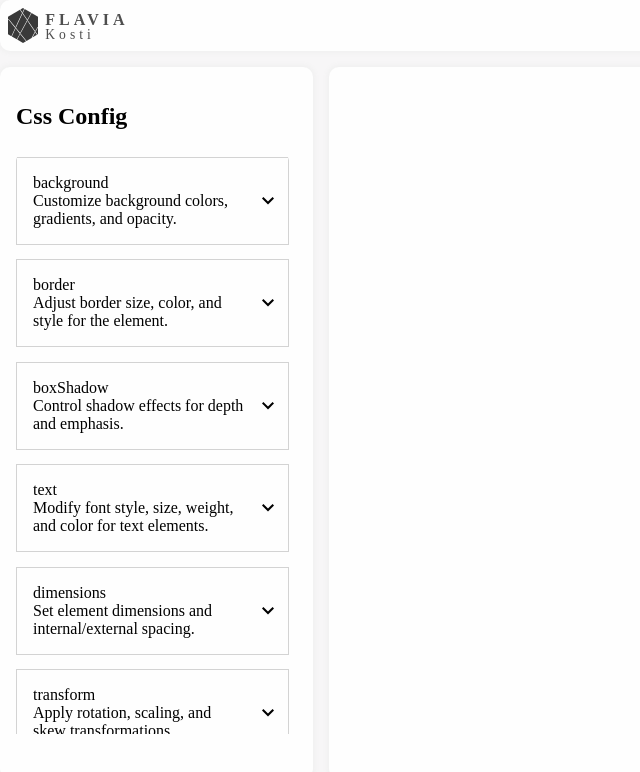
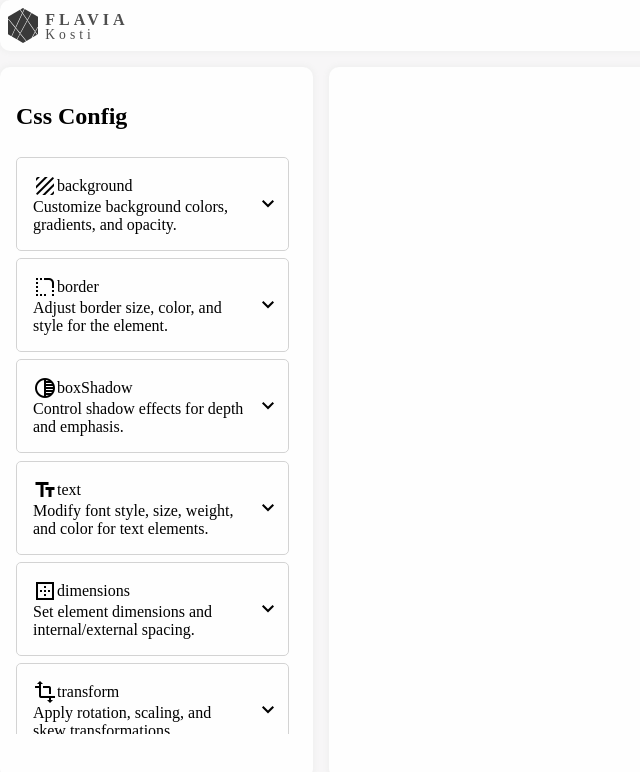
Before and after one commit to flavia3107/css-playground, an Angular app: page / in a window 1280 px wide. Shown: the top 772 px of the page, without its empty margins (0-640 px from the left). Built offline with nearby package versions, Linux system fonts and the light colour scheme.

Commit message:
Css Playground: Design P2

```diff
--- a/src/app/components/css-configs/css-configs.component.html
+++ b/src/app/components/css-configs/css-configs.component.html
@@ -2,7 +2,9 @@
 	@for(config of cssConfigs; track config.section){
 	<mat-expansion-panel>
 		<mat-expansion-panel-header>
-			<mat-panel-title> {{config.section}} </mat-panel-title>
+			<mat-panel-title>
+				<mat-icon>{{config.icon}}</mat-icon> {{config.section}}
+			</mat-panel-title>
 			<mat-panel-description>
 				{{config.summary}}
 			</mat-panel-description>
--- a/src/app/components/css-configs/css-configs.component.scss
+++ b/src/app/components/css-configs/css-configs.component.scss
@@ -1,7 +1,10 @@
 mat-expansion-panel-header {
 	height: fit-content;
 	padding: 1rem;
+}
+
+mat-expansion-panel {
+	margin: 0.45rem 0;
 	border: 1px solid #d3d3d3;
-	margin: 0.45rem 0;
-	border-radius: 0px;
+	border-radius: 5px !important;
 }
--- a/src/app/components/css-configs/css-configs.component.ts
+++ b/src/app/components/css-configs/css-configs.component.ts
@@ -1,12 +1,14 @@
 import { ChangeDetectionStrategy, Component, signal } from '@angular/core';
 import { MatExpansionModule } from '@angular/material/expansion';
+import { MatIconModule } from '@angular/material/icon';
+
 import { CSS_CONFIG } from 'src/app/app.config';
 
 @Component({
   selector: 'app-css-configs',
   templateUrl: './css-configs.component.html',
   styleUrls: ['./css-configs.component.scss'],
-  imports: [MatExpansionModule],
+  imports: [MatExpansionModule, MatIconModule],
   changeDetection: ChangeDetectionStrategy.OnPush,
 })
 export class CssConfigsComponent {
```
